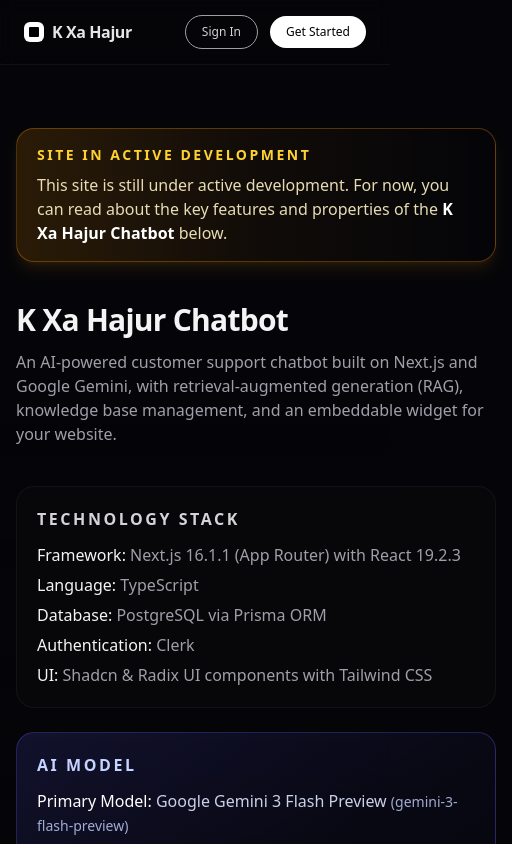
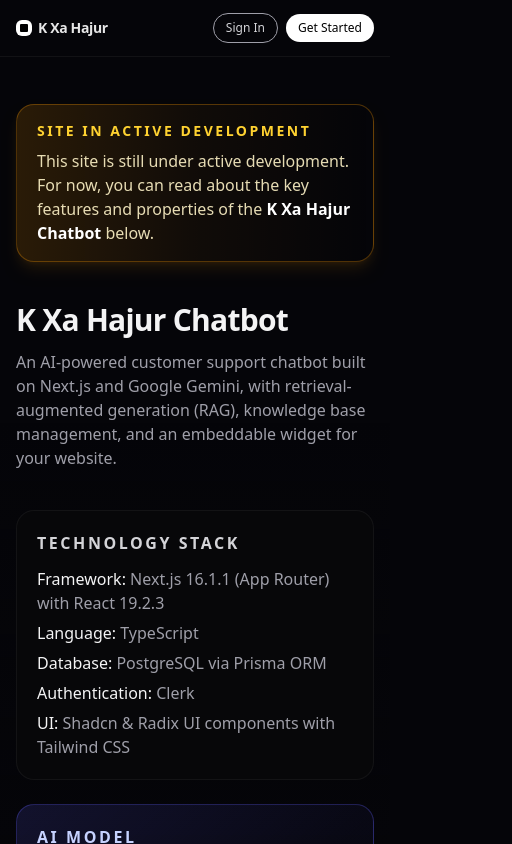
Before and after one commit to LokendraGC/chatapp, a Next.js app: page /features in a window 390 px wide. Shown: the top 844 px of the page, 512 px wide, since content can reach past the window. Built offline with nearby package versions, Linux system fonts and the light colour scheme; no server answers.

Commit message:
fixing responsiveness

```diff
--- a/app/features/page.tsx
+++ b/app/features/page.tsx
@@ -3,11 +3,11 @@
 
 export default function FeaturesPage() {
     return (
-        <main className="w-full flex flex-col relative z-10">
+        <main className="w-full max-w-[100vw] overflow-x-hidden flex flex-col relative z-10">
             <Navbar />
-            <div className="mx-auto mt-20 max-w-5xl px-4 py-12 md:py-16">
+            <div className="mx-auto mt-16 sm:mt-20 max-w-5xl w-full px-4 sm:px-6 py-10 sm:py-12 md:py-16">
                 {/* Top banner */}
-                <div className="mb-10 rounded-2xl border border-amber-500/30 bg-gradient-to-r from-amber-500/15 via-amber-500/5 to-transparent px-5 py-4 shadow-lg shadow-amber-500/10">
+                <div className="mb-10 rounded-2xl border border-amber-500/30 bg-linear-to-r from-amber-500/15 via-amber-500/5 to-transparent px-5 py-4 shadow-lg shadow-amber-500/10">
                     <p className="text-sm font-semibold uppercase tracking-[0.18em] text-amber-300">
                         Site in active development
                     </p>
--- a/app/globals.css
+++ b/app/globals.css
@@ -119,9 +119,23 @@
   * {
     @apply border-border outline-ring/50;
   }
+  html {
+    -webkit-overflow-scrolling: touch;
+    -webkit-tap-highlight-color: transparent;
+  }
   body {
     @apply bg-background text-foreground;
+    -webkit-overflow-scrolling: touch;
+    touch-action: manipulation;
+    overflow-x: hidden;
   }
+}
+
+/* Promote fixed elements to GPU layer for smoother mobile scroll */
+.gpu-layer {
+  transform: translateZ(0);
+  backface-visibility: hidden;
+  -webkit-backface-visibility: hidden;
 }
 
 .cl-internal-1dauvpw {
--- a/app/layout.tsx
+++ b/app/layout.tsx
@@ -1,4 +1,4 @@
-import type { Metadata } from "next";
+import type { Metadata, Viewport } from "next";
 import { Inter } from "next/font/google";
 import Script from "next/script";
 import "./globals.css";
@@ -18,6 +18,13 @@
   description: "A chatbot to help you with your support needs.",
 };
 
+export const viewport: Viewport = {
+  width: "device-width",
+  initialScale: 1,
+  maximumScale: 5,
+  userScalable: true,
+};
+
 export default function RootLayout({
   children,
 }: Readonly<{
@@ -29,7 +36,7 @@
         <body
           className={`${inter.variable} bg-[#050509] min-h-screen flex flex-col p-0 antialiased text-zinc-100 selection:bg-zinc-800 font-sans`}
         >
-          <div className="fixed inset-0 -z-20 pointer-events-none">
+          <div className="fixed inset-0 -z-20 pointer-events-none gpu-layer">
             <div className="w-full h-full opacity-20">
               <div
                 data-us-project="NMlvqnkICwYYJ6lYb064"
--- a/components/ui/landing/nav/index.tsx
+++ b/components/ui/landing/nav/index.tsx
@@ -3,19 +3,19 @@
 
 const Navbar = async () => {
   return (
-    <nav className="fixed top-0 inset-x-0 z-50 transition-all duration-300 backdrop-blur-sm border-b border-white/5 bg-[#050509]/60">
-      <div className="max-w-6xl mx-auto px-6 h-16 flex items-center justify-between">
-        <Link href="/" className="flex items-center gap-2">
-          <div className="w-5 h-5 bg-white rounded-sm flex items-center justify-center">
-            <div className="w-2.5 h-2.5 bg-black rounded-[1px]"></div>
+    <nav className="fixed top-0 inset-x-0 z-50 w-full max-w-[100vw] overflow-x-hidden border-b border-white/5 gpu-layer bg-[#050509] sm:bg-[#050509]/80 sm:backdrop-blur-sm sm:transition-all sm:duration-300">
+      <div className="max-w-6xl mx-auto px-4 sm:px-6 h-14 sm:h-16 flex items-center justify-between gap-2 min-w-0">
+        <Link href="/" className="flex items-center gap-1.5 sm:gap-2 min-w-0 shrink-0">
+          <div className="w-4 h-4 sm:w-5 sm:h-5 bg-white rounded-sm flex items-center justify-center shrink-0">
+            <div className="w-2 h-2 sm:w-2.5 sm:h-2.5 bg-black rounded-[1px]"></div>
           </div>
-          <span className="text-base font-semibold tracking-tight text-white/90">
+          <span className="text-sm sm:text-base font-semibold tracking-tight text-white/90 truncate">
             K Xa Hajur
           </span>
         </Link>
 
         {/* Center nav links: desktop only */}
-        <div className="hidden md:flex items-center gap-10 text-[15px] font-medium text-zinc-200">
+        <div className="hidden md:flex items-center gap-10 text-[15px] font-medium text-zinc-200 shrink-0">
           <Link
             href="/features"
             className="inline-block py-2 transition-all duration-200 hover:text-white hover:scale-105 hover:[text-shadow:0_0_12px_rgba(129,140,248,0.5)]"
@@ -37,10 +37,10 @@
         </div>
 
         {/* Right auth actions: visible on mobile and desktop */}
-        <div className="flex items-center gap-3 md:gap-8 text-sm font-light text-zinc-300">
+        <div className="flex items-center gap-2 sm:gap-3 md:gap-8 text-sm font-light text-zinc-300 shrink-0">
           <SignedIn>
-            <div className="flex items-center gap-4">
-              <Link href="/dashboard" className="h-11 cursor-pointer px-8 rounded-full border border-zinc-800  text-zinc-300 text-sm font-medium hover:text-white transition-all flex items-center gap-2 bg-black/30">
+            <div className="flex items-center gap-2 sm:gap-4">
+              <Link href="/dashboard" className="h-9 sm:h-11 cursor-pointer px-4 sm:px-8 rounded-full border border-zinc-800 text-zinc-300 text-xs sm:text-sm font-medium hover:text-white transition-all flex items-center gap-2 bg-black/30">
                 <span>Dashboard</span>
               </Link>
             </div>
@@ -48,13 +48,13 @@
           <SignedOut>
             <>
               <SignInButton>
-                <button className="border border-zinc-400 rounded-full px-4 py-2 cursor-pointer text-xs font-medium text-zinc-300 hover:text-white transition-colors duration-200">
+                <button className="border border-zinc-400 rounded-full px-3 py-1.5 sm:px-4 sm:py-2 cursor-pointer text-xs font-medium text-zinc-300 hover:text-white transition-colors duration-200">
                   Sign In
                 </button>
               </SignInButton>
 
               <SignUpButton>
-                <button className="cursor-pointer text-xs font-medium bg-white rounded-full text-black px-4 py-2 hover:bg-zinc-200 transition-colors duration-200">
+                <button className="cursor-pointer text-xs font-medium bg-white rounded-full text-black px-3 py-1.5 sm:px-4 sm:py-2 hover:bg-zinc-200 transition-colors duration-200">
                   Get Started
                 </button>
               </SignUpButton>
```
